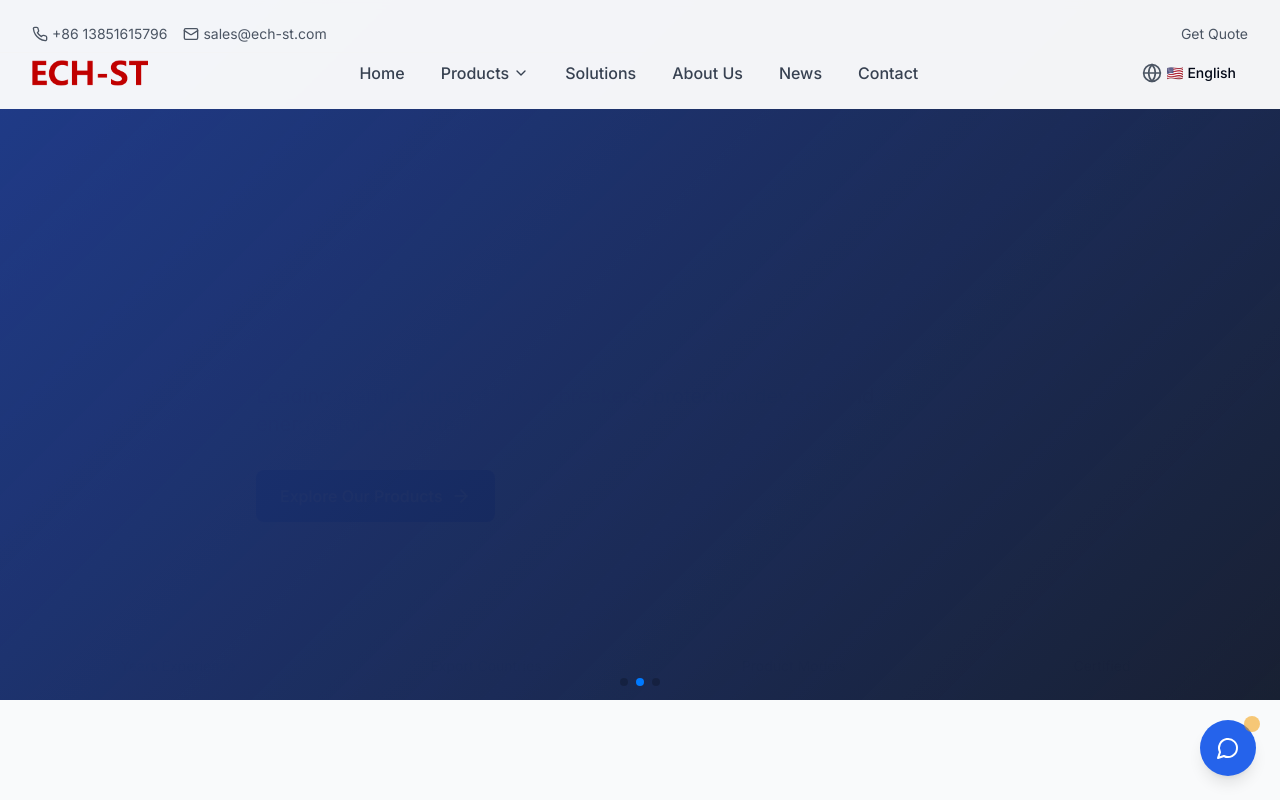
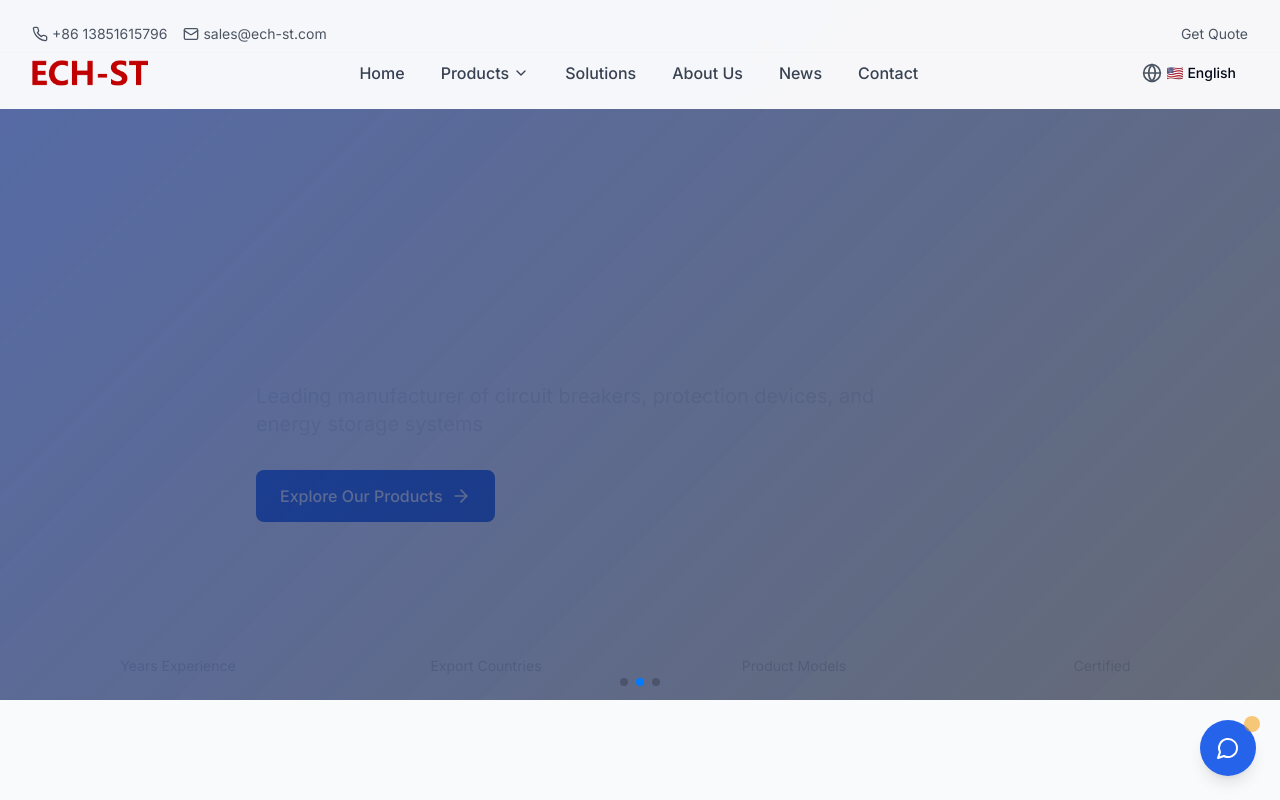
Before and after one commit to huhuanshizhe/ech-st-website, a Next.js app in the folder apps/web/: page /en in a window 1280 px wide. Shown: the top 800 px of the page. Built offline with nearby package versions, Linux system fonts and the light colour scheme.

Commit message:
fix: 修复 banner 背景渐变不透明度
- 降低背景渐变的不透明度从 0.9/0.8 到 0.5/0.4
- 使白色文字在蓝色背景上更清晰可见

```diff
--- a/apps/web/src/components/home/HeroSection.tsx
+++ b/apps/web/src/components/home/HeroSection.tsx
@@ -46,7 +46,7 @@ export default function HeroSection({ locale }: { locale: string }) {
             <div
               className="h-full w-full bg-gradient-to-br from-primary-900 via-primary-800 to-secondary-900"
               style={{
-                background: 'linear-gradient(135deg, rgba(30,58,138,0.9) 0%, rgba(15,23,42,0.8) 100%)',
+                background: 'linear-gradient(135deg, rgba(30,58,138,0.5) 0%, rgba(15,23,42,0.4) 100%)',
               }}
             />
           </SwiperSlide>
```
